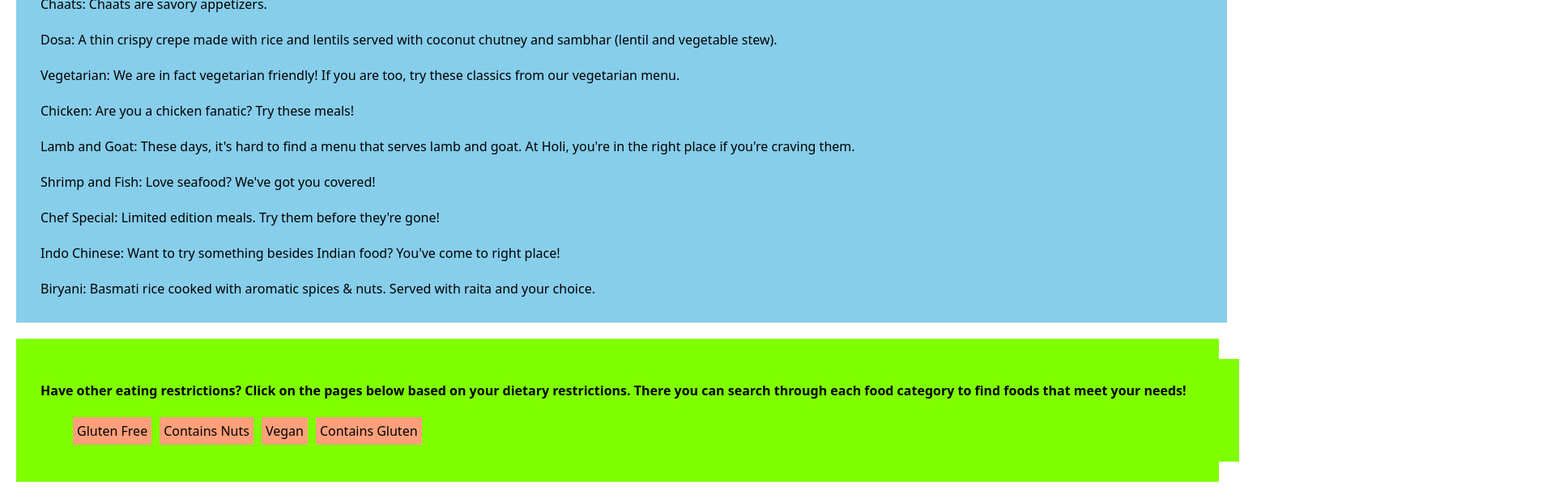
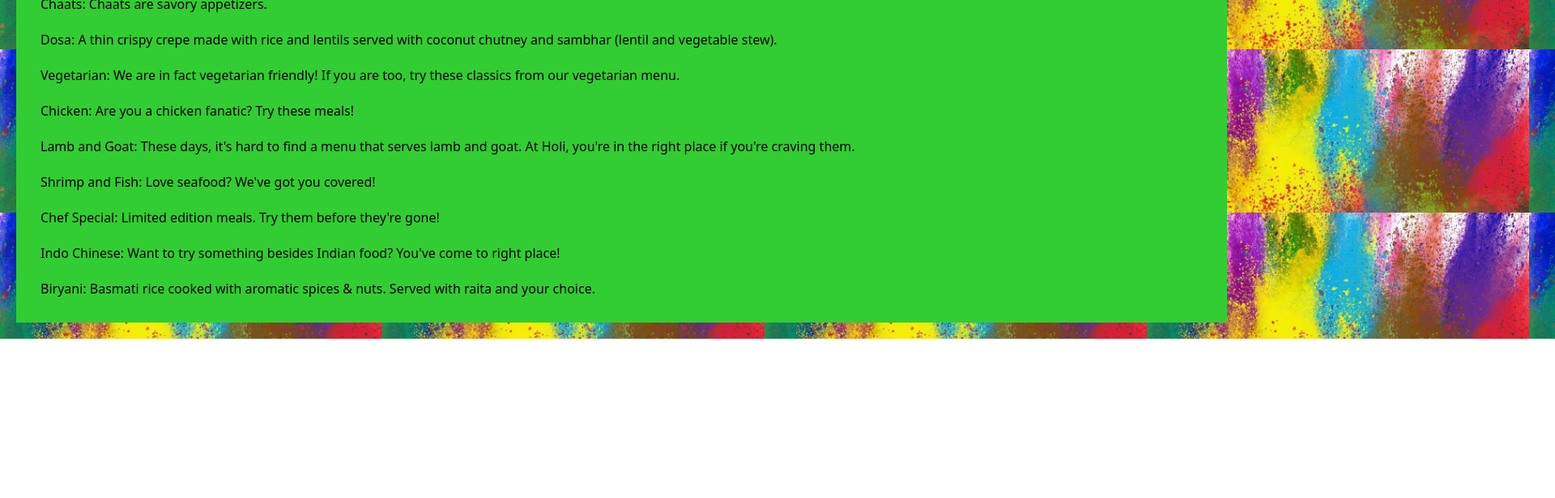
Before and after one commit to ChocolateCreme/HoliMenu, a React (Vite) app in the folder HoliMenu/: page / in a window 1280 px wide. Shown: the part 1353-1969 px from the top of the page at 81% size, 1920 px wide, since content can reach past the window. After the commit the page ends 1772 px from the top, so only its background shows below. Built offline with nearby package versions, Linux system fonts and the light colour scheme.

Commit message:
AddedBackground

```diff
--- a/HoliMenu/src/App.css
+++ b/HoliMenu/src/App.css
@@ -14,7 +14,7 @@
 
 .About {
   font-family: Verdana, Geneva, Tahoma, sans-serif;
-  background-color: lightgray;
+  background-color: orange;
   color: black;
   text-align: center;
   margin: 20px;
@@ -29,7 +29,7 @@
 
 .FoodCard {
   font-family: 'Courier New', Courier, monospace;
-  background-color: lightcoral;
+  background-color: cornsilk;
   color: black;
   width: 250px;
   height: 400px;
@@ -40,6 +40,7 @@
 
 .FoodCard h3{
   text-align: center;
+  color: blue;
 }
 
 .FoodCard p{
@@ -63,7 +64,7 @@
 }
 
 .filter {
-  background-color: skyblue;
+  background-color: limegreen;
   margin: 20px;
   padding: 10px;
   width: 1475px;
@@ -79,35 +80,7 @@
   color: black;
 }
 
-.Navigation {
-  background-color: chartreuse;
-  color: black;
-  margin: 20px;
-  width: 1475px;
-  padding: 5px;
+body {
+  background-image: url("./pictures/HoliColors.png");
+  width: 5800px;
 }
-
-.Navigation ul, li {
-  display: flex;
-  gap: 10px;
-}
-
-#gluten-free {
-  background-color: lightsalmon;
-  padding: 5px;
-}
-
-#contains-nuts {
-  background-color: lightsalmon;
-  padding: 5px;
-}
-
-#vegan {
-  background-color: lightsalmon;
-  padding: 5px;
-}
-
-#contains-gluten {
-  background-color: lightsalmon;
-  padding: 5px;
-}
--- a/HoliMenu/src/App.jsx
+++ b/HoliMenu/src/App.jsx
@@ -20,7 +20,6 @@
 import IndoChinese from "./components/IndoChinese";
 import Biryani from "./components/Biryani";
 import { useState } from "react";
-import Navbar from "./components/Navbar";
 
 function App() {
   const categories = [
@@ -96,9 +95,6 @@
           )}
       </div>
     </div>
-      <div className="Navigation">
-        <Navbar/>
-      </div>
     </>
   );
 };
--- a/HoliMenu/src/components/Navbar.jsx
+++ /dev/null
@@ -1,15 +0,0 @@
-const Navbar = () => {
-    return (
-        <div className="Navigation">
-            <h4>Have other eating restrictions? Click on the pages below based on your dietary restrictions. There you can search through each food category to find foods that meet your needs!</h4>
-            <ul>
-                <li id="gluten-free">Gluten Free</li>
-                <li id="contains-nuts">Contains Nuts</li>
-                <li id="vegan">Vegan</li>
-                <li id="contains-gluten">Contains Gluten</li>
-            </ul>
-        </div>
-    )
-}
-
-export default Navbar;
```
Also changed, not shown: HoliMenu/src/pictures/HoliColors.png (added).
